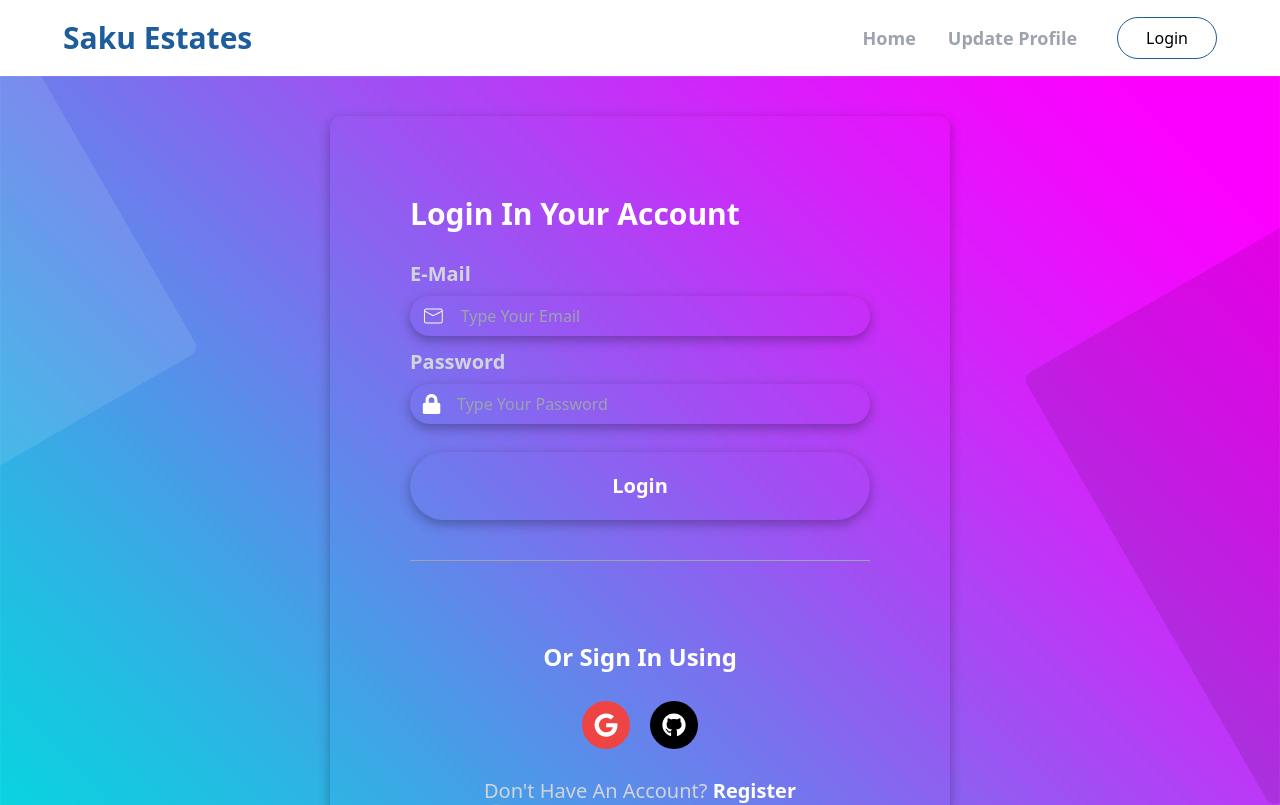
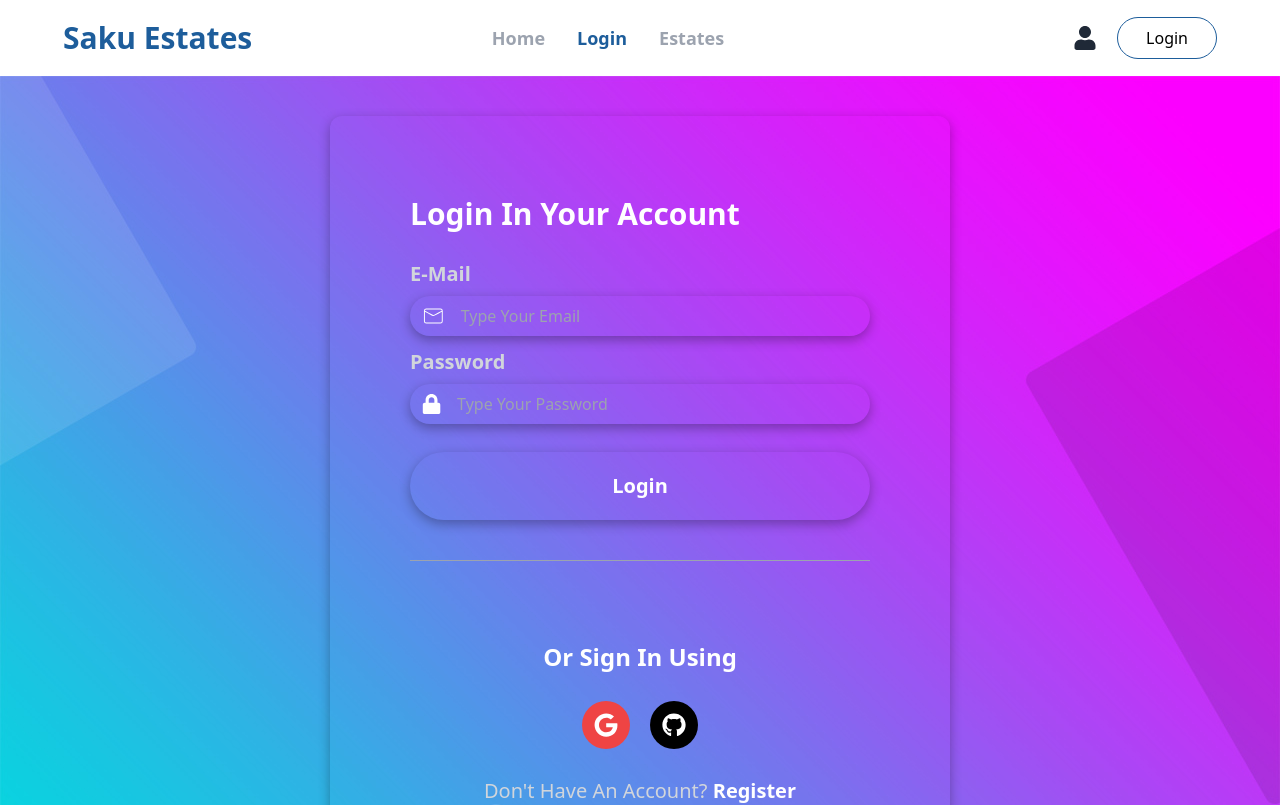
Before and after one commit to codewithsaidul/Saku-Real-Estates, a React (Vite) app: page /login in a window 1280 px wide. Shown: the top 805 px of the page. Built offline with nearby package versions, Linux system fonts and the light colour scheme; no server answers.

Commit message:
Navbar & Home Are Updated

```diff
--- a/src/components/Navbar.jsx
+++ b/src/components/Navbar.jsx
@@ -1,6 +1,7 @@
 import { useContext } from "react";
 import { Link, NavLink } from "react-router-dom";
 import { AuthContext } from "../provider/AuthProvider";
+import { FaUser } from "react-icons/fa";
 
 const Navbar = () => {
 
@@ -25,17 +26,61 @@ const Navbar = () => {
             Home
           </NavLink>
         </li>
+
         <li>
           <NavLink
-            to="/updateProfile"
+            to="/login"
             className={({ isActive }) =>
               isActive
                 ? "text-[#1D5D9B] hover:bg-transparent bg-transparent font-semibold text-lg"
                 : "font-semibold text-lg hover:bg-transparent bg-transparent text-gray-400 hover:text-[#1D5D9B]"
             }
           >
-            Update Profile
+            Login
           </NavLink>
+        </li>
+
+        <li>
+          <NavLink
+            to="/estates"
+            className={({ isActive }) =>
+              isActive
+                ? "text-[#1D5D9B] hover:bg-transparent bg-transparent font-semibold text-lg"
+                : "font-semibold text-lg hover:bg-transparent bg-transparent text-gray-400 hover:text-[#1D5D9B]"
+            }
+          >
+            Estates
+          </NavLink>
+        </li>
+
+        <li>
+          {user && (
+            <NavLink
+              to="/updateProfile"
+              className={({ isActive }) =>
+                isActive
+                  ? "text-[#1D5D9B] hover:bg-transparent bg-transparent font-semibold text-lg"
+                  : "font-semibold text-lg hover:bg-transparent bg-transparent text-gray-400 hover:text-[#1D5D9B]"
+              }
+            >
+              Update Profile
+            </NavLink>
+          )}
+        </li>
+
+        <li>
+          {user && (
+            <NavLink
+              to="/profile"
+              className={({ isActive }) =>
+                isActive
+                  ? "text-[#1D5D9B] hover:bg-transparent bg-transparent font-semibold text-lg"
+                  : "font-semibold text-lg hover:bg-transparent bg-transparent text-gray-400 hover:text-[#1D5D9B]"
+              }
+            >
+             User Profile
+            </NavLink>
+          )}
         </li>
       </>
     );
@@ -72,14 +117,14 @@ const Navbar = () => {
           </a>
         </div>
 
+        <div className="navbar-center hidden lg:flex">
+          <ul className="menu menu-horizontal px-1">{navLinks}</ul>
+        </div>
+
         <div className="navbar-end">
-          <div className="hidden lg:flex">
-            <ul className="menu menu-horizontal px-1">{navLinks}</ul>
-          </div>
 
           <div>
-            {user && (
-              <div className="dropdown dropdown-end ml-5">
+            {user ? <div className="dropdown dropdown-end ml-5">
                 <div
                   tabIndex={0}
                   role="button"
@@ -89,7 +134,7 @@ const Navbar = () => {
                   <div className="w-10 rounded-full">
                     <img
                       alt="Tailwind CSS Navbar component"
-                      src={user.photoURL}
+                      src={user?.photoURL ? user.photoURL : <FaUser size={24}/> }
                     />
                   </div>
                 </div>
@@ -98,7 +143,7 @@ const Navbar = () => {
                   className="menu menu-sm dropdown-content mt-3 z-10 p-2 shadow bg-base-100 rounded-box w-52"
                 >
                   <li>
-                    <Link to='/profile' className="justify-between">
+                    <Link to="/profile" className="justify-between">
                       Profile
                     </Link>
                   </li>
@@ -107,7 +152,7 @@ const Navbar = () => {
                   </li>
                 </ul>
               </div>
-            )}
+              : <FaUser size={24}/>}
           </div>
 
           {user ? (
--- a/src/components/Residentials.jsx
+++ b/src/components/Residentials.jsx
@@ -2,6 +2,7 @@
 // import { FaBath, FaBed } from 'react-icons/fa';
 import { useLoaderData } from "react-router-dom";
 import ResidentialProperty from './ResidentialProperty';
+import { Helmet } from "react-helmet-async";
 
 
 
@@ -10,7 +11,9 @@ const Residentials = () => {
 
   return (
     <div>
-
+      <Helmet>
+        <title>Saku Estates || Estates</title>
+      </Helmet>
       <div className="text-center mt-40 mb-20">
         <h2 className="text-2xl font-bold text-[#1D5D9B] mb-1">PROPERTIES</h2>
         <h3 className="text-4xl font-bold">
--- a/src/components/Testimonial.jsx
+++ b/src/components/Testimonial.jsx
@@ -19,8 +19,8 @@ const Testimonial = () => {
 
       <div className="flex justify-center mx-auto">
         <Swiper
-          slidesPerView={1}
-          spaceBetween={10}
+          slidesPerView={2}
+          spaceBetween={0}
           loop={true}
           centeredSlides={true}
           autoplay={{
@@ -41,7 +41,7 @@ const Testimonial = () => {
             },
             1024: {
               slidesPerView: 2,
-              spaceBetween: 20,
+              spaceBetween: 0,
             },
           }}
           modules={[Autoplay, Pagination]}
--- a/src/pages/Home.jsx
+++ b/src/pages/Home.jsx
@@ -1,11 +1,16 @@
 import { Helmet } from "react-helmet-async";
 import About from "../components/About";
 import Banner from "../components/Banner";
-import Residentials from "../components/Residentials";
+// import Residentials from "../components/Residentials";
+import { useLoaderData } from "react-router-dom";
 import Testimonial from "../components/Testimonial";
+import ResidentialProperty from "../components/ResidentialProperty";
 // import BannerImg from '../assets/building.jpg'
 
 const Home = () => {
+
+  const residentials = useLoaderData();
+
   return (
     <div id="#home" className="w-full px-5 max-w-[1170px] mx-auto">
       <Helmet>
@@ -19,15 +24,21 @@ const Home = () => {
         <About />
 
         <div className="mt-20">
-          <Residentials />
+          <div className="grid grid-cols-1 md:grid-cols-2 lg:grid-cols-3 gap-10">
+            {/* Residential Item 1 */}
+
+            {residentials.map((residential) => (
+              <ResidentialProperty
+                key={residential.id}
+                residential={residential}
+              />
+            ))}
+          </div>
         </div>
-
 
         <div className="mt-20">
           <Testimonial />
         </div>
-
-
       </div>
     </div>
   );
--- a/src/route/Router.jsx
+++ b/src/route/Router.jsx
@@ -8,6 +8,8 @@ import ResidentialDetails from "../pages/ResidentialDetails";
 import Register from "../pages/Register";
 import ProtectedRoute from "../components/ProtectedRoute";
 import Profile from "../pages/Profile";
+import Residentials from "../components/Residentials";
+import About from "../components/About";
 // import PrivateRoute from "../components/PrivateRoute";
 
 const router = createBrowserRouter([
@@ -22,15 +24,6 @@ const router = createBrowserRouter([
         loader: () => fetch("/residential.json"),
       },
       {
-        path: "/estates/:id",
-        element: (
-          <ProtectedRoute>
-            <ResidentialDetails />
-          </ProtectedRoute>
-        ),
-        loader: () => fetch("/residential.json"),
-      },
-      {
         path: "/updateProfile",
         element: (
           <ProtectedRoute>
@@ -39,12 +32,30 @@ const router = createBrowserRouter([
         ),
       },
       {
+        path: "/about",
+        element: <About />,
+      },
+      {
         path: "/login",
         element: <Login />,
       },
       {
         path: "/register",
         element: <Register />,
+      },
+      {
+        path: "/estates",
+        element: <Residentials />,
+        loader: () => fetch("/residential.json"),
+      },
+      {
+        path: "/estates/:id",
+        element: (
+          <ProtectedRoute>
+            <ResidentialDetails />
+          </ProtectedRoute>
+        ),
+        loader: () => fetch("/residential.json"),
       },
       {
         path: "/profile",
```
